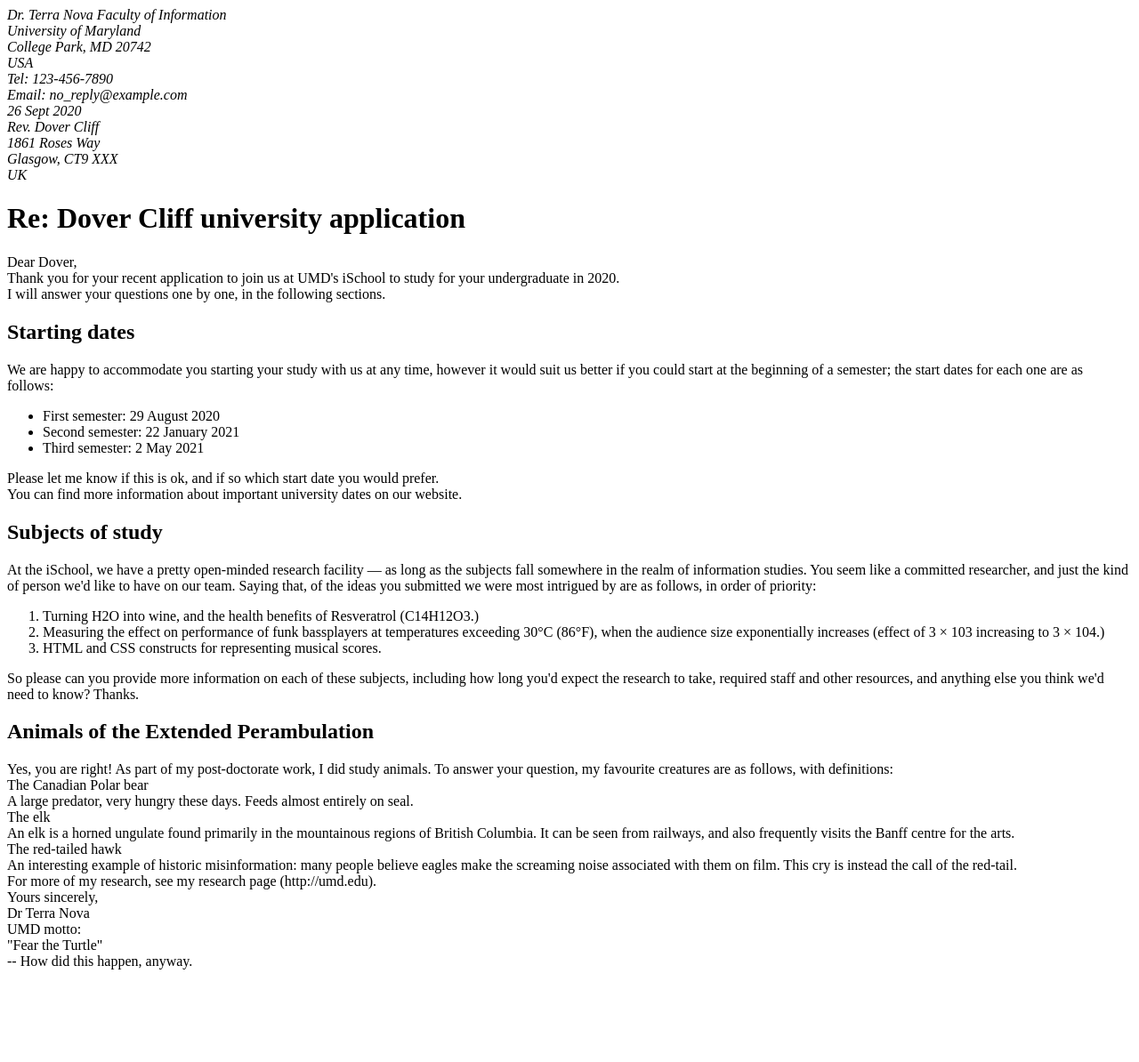
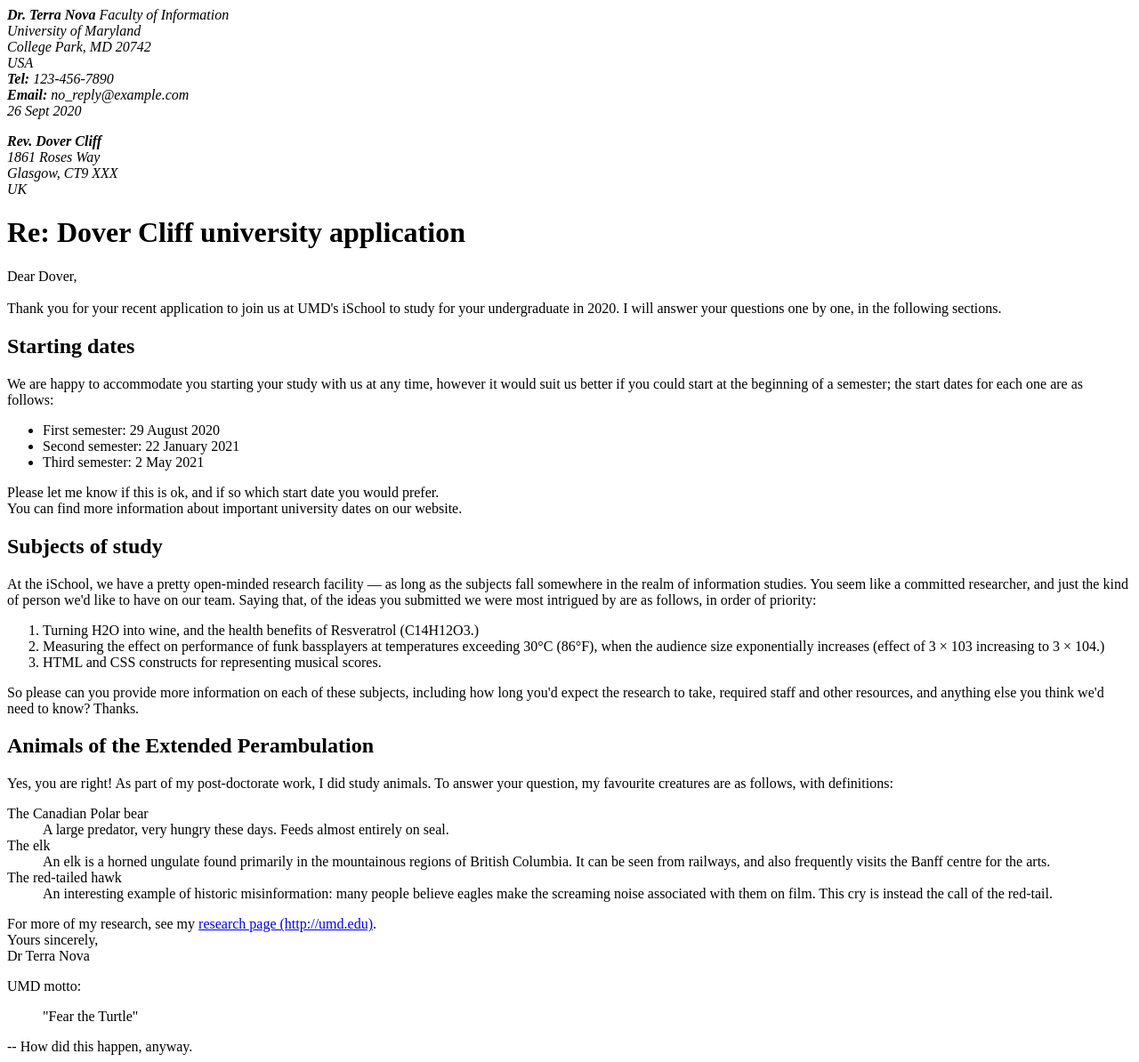
Before and after one commit to athalhei/athalhei.github.io, a website: page public/lab_2/index.html in a window 1280 px wide. Shown: the whole page at 89% size. Before the commit the page ends 1106 px from the top, so only its background shows below. Drawn offline with Linux system fonts and the light colour scheme.

Commit message:
changed to match letter style better also added meta info

```diff
--- a/public/lab_2/index.html
+++ b/public/lab_2/index.html
@@ -1,26 +1,36 @@
 
 <html>
+    <head>
+        <meta charset="utf-8">
+        <meta name="author" content="Andrew Thalheimer">
         <title>Andrew Thalheimer Lab 2</title>
-    <address>Dr. Terra Nova
+    </head>
+
+    <body>
+        <address>
+            <p>
+            <strong>Dr. Terra Nova</strong>
             Faculty of Information<br>
             University of Maryland<br>
             College Park, MD 20742<br>
             USA<br>
-        Tel: 123-456-7890<br>
-        Email: no_reply@example.com<br>
-        26 Sept 2020
+            <strong>Tel:</strong> 123-456-7890<br>
+            <strong>Email:</strong> no_reply@example.com<br>
+            <time datetime="2020-09-26">26 Sept 2020</time> <br>
+            </p>
         </address>
         <address>
-        Rev. Dover Cliff<br>
+            <p>
+            <strong>Rev. Dover Cliff</strong><br>
             1861 Roses Way<br>
             Glasgow, CT9 XXX<br>
-        UK
+            UK<br>
+            </p>
            </address>
-    <body>
         <h1>Re: Dover Cliff university application</h1>
-        <p>Dear Dover,<br>
+        <p>Dear Dover,<br><br>
 
-            Thank you for your recent application to join us at UMD's iSchool to study for your undergraduate in 2020.<br>
+            Thank you for your recent application to join us at UMD's iSchool to study for your undergraduate in 2020.
              I will answer your questions one by one, in the following sections.
         </p>
             <h2>Starting dates</h2>
@@ -50,24 +60,27 @@
             </p>
             <h2>Animals of the Extended Perambulation
             </h2>
-            <p>Yes, you are right! As part of my post-doctorate work, I did study animals. To answer your question, my favourite creatures are as follows, with definitions:<br>
-
-                The Canadian Polar bear<br>
-                A large predator, very hungry these days. Feeds almost entirely on seal.<br>
-                The elk<br>
-                An elk is a horned ungulate found primarily in the mountainous regions of British Columbia. It can be seen from railways, and also frequently visits the Banff centre for the arts.<br>
-                The red-tailed hawk<br>
-                An interesting example of historic misinformation: many people believe eagles make the screaming noise associated with them on film. This cry is instead the call of the red-tail.<br>
-                For more of my research, see my research page (http://umd.edu).<br>
+            <p>Yes, you are right! As part of my post-doctorate work, I did study animals. To answer your question, my favourite creatures are as follows, with definitions:<br></p>
+                <dl>
+                    <dt>The Canadian Polar bear</dt>
+                    <dd>A large predator, very hungry these days. Feeds almost entirely on seal.</dd>
+                 <dt>The elk</dt>
+                 <dd>An elk is a horned ungulate found primarily in the mountainous regions of British Columbia. It can be seen from railways, and also frequently visits the Banff centre for the arts.</dd>
+                   <dt>The red-tailed hawk</dt>
+                 <dd>An interesting example of historic misinformation: many people believe eagles make the screaming noise associated with them on film. This cry is instead the call of the red-tail.</dd>
+                </dl>
+               <p> For more of my research, see my <a href="http://umd.edu">research page (http://umd.edu)</a>.<br>
 
                 Yours sincerely,<br>
 
                 Dr Terra Nova<br>
+                </p>
 
-                UMD motto:<br>
+                <p>UMD motto:<br></p>
 
-                "Fear the Turtle"<br>
-                -- How did this happen, anyway.</p>
+                <blockquote>"Fear the Turtle"</blockquote>
+                <footer>-- How did this happen, anyway.</footer>
+
 
     </body>
 </html>
```
Lines whose indentation alone changed are shown as unchanged.
